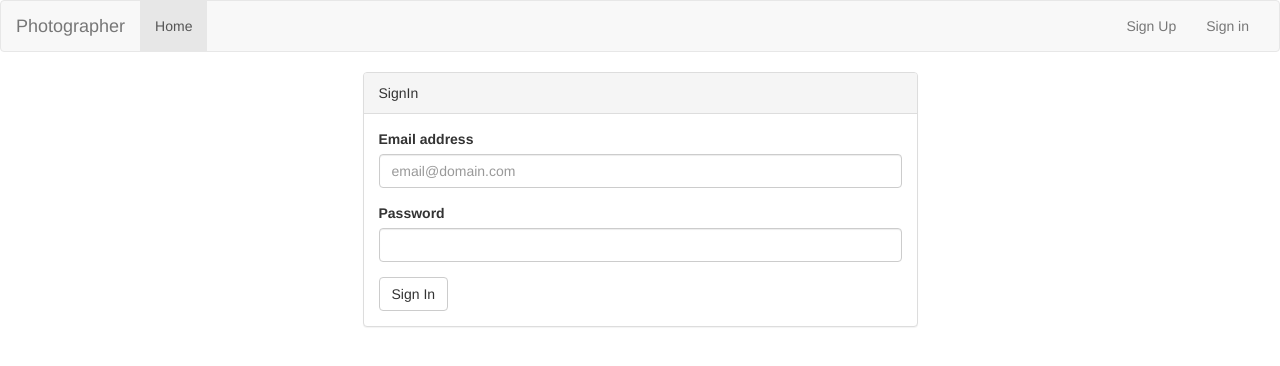
After one commit to ipasa/photographer, a PHP site: template resources/views/auth/signin.twig in a window 1280 px wide. The commit adds this page. Shown: the top 366 px of the page. Run offline with PHP 8.4, Linux system fonts and the light colour scheme; the template is opened without the code that fills it, so the values that code supplies are empty; some libraries are stand-ins or nearby versions.

Commit message:
Sign In Complete

```diff
--- a/app/Middleware/OldInputMiddleware.php
+++ b/app/Middleware/OldInputMiddleware.php
@@ -6,8 +6,10 @@ class OldInputMiddleware extends Middleware
 {
     public function __invoke($request, $response, $next)
     {
-        $this->container->view->getEnvironment()->addGlobal('old', $_SESSION['old']);
-        $_SESSION['old'] = $request->getParams();
+        if (isset($_SESSION['old'])) {
+            $this->container->view->getEnvironment()->addGlobal('old', $_SESSION['old']);
+            $_SESSION['old'] = $request->getParams();
+        }
 
         $response = $next($request, $response);
         return $response;
--- a/app/routes.php
+++ b/app/routes.php
@@ -3,5 +3,7 @@
 $app->get('/', 'HomeController:index')->setName('home');
 
 $app->get('/auth/signup', 'AuthController:getSignUp')->setName('auth.signup');
+$app->post('/auth/signup', 'AuthController:postSignUp');
 
-$app->post('/auth/signup', 'AuthController:postSignUp');
+$app->get('/auth/signin', 'AuthController:getSignIn')->setName('auth.signin');
+$app->post('/auth/signin', 'AuthController:postSignIn');
--- /dev/null
+++ b/resources/views/auth/signin.twig
@@ -0,0 +1,40 @@
+{% extends 'templates/app.twig' %}
+
+{% block content %}
+    <div class="row">
+        <div class="col-md-6 col-md-offset-3">
+            <div class="panel panel-default">
+
+                <div class="panel-heading">
+                    SignIn
+                </div>
+
+                <div class="panel-body">
+                    <form action="{{ path_for('auth.signin') }}" method="post">
+                        <div class="form-group{{ errors.email ? ' has-error':'' }}">
+                            <label for="email">Email address</label>
+                            <input type="email" class="form-control" name="email" id="email" placeholder="email@domain.com" value="{{ old.email }}"
+                            >
+                            {% if errors.email %}
+                                <span class="help-block">{{ errors.email | first }}</span>
+                            {% endif %}
+                        </div>
+
+                        <div class="form-group{{ errors.password ? ' has-error':'' }}">
+                            <label for="password">Password</label>
+                            <input type="password" class="form-control" name="password" id="password">
+                            {% if errors.password %}
+                                <span class="help-block">{{ errors.password | first }}</span>
+                            {% endif %}
+                        </div>
+
+                        <button type="submit" class="btn btn-default">Sign In</button>
+
+                        {{ csrf.field | raw }}
+
+                    </form>
+                </div>
+            </div>
+        </div>
+    </div>
+{% endblock %}
--- a/resources/views/templates/partials/navigation.twig
+++ b/resources/views/templates/partials/navigation.twig
@@ -9,30 +9,30 @@
                 <span class="icon-bar"></span>
                 <span class="icon-bar"></span>
             </button>
-            <a class="navbar-brand" href="#">Brand</a>
+            <a class="navbar-brand" href="{{ path_for('home') }}">Photographer</a>
         </div>
 
         <!-- Collect the nav links, forms, and other content for toggling -->
         <div class="collapse navbar-collapse" id="bs-example-navbar-collapse-1">
             <ul class="nav navbar-nav">
-                <li class="active"><a href="#">Link <span class="sr-only">(current)</span></a></li>
+                <li class="active"><a href="{{ path_for('home') }}">Home <span class="sr-only">(current)</span></a></li>
             </ul>
 
             <ul class="nav navbar-nav navbar-right">
-
+                {% if auth.check %}
                     <li class="dropdown">
                         <a href="#" class="dropdown-toggle" data-toggle="dropdown" role="button" aria-haspopup="true"
-                       aria-expanded="false">Dropdown <span class="caret"></span></a>
+                           aria-expanded="false">{{ auth.user.name }} <span class="caret"></span></a>
                         <ul class="dropdown-menu">
-                        <li><a href="#">Action</a></li>
-                        <li><a href="#">Another action</a></li>
-                        <li><a href="#">Something else here</a></li>
+                            <li><a href="#">Change Password</a></li>
                             <li role="separator" class="divider"></li>
-                        <li><a href="#">Separated link</a></li>
+                            <li><a href="#">Log Out</a></li>
                         </ul>
                     </li>
-                <li><a href="#">Sign Up</a></li>
-                <li><a href="#">Sign in</a></li>
+                {% else %}
+                    <li><a href="{{ path_for('auth.signup') }}">Sign Up</a></li>
+                    <li><a href="{{ path_for('auth.signin') }}">Sign in</a></li>
+                {% endif %}
             </ul>
         </div><!-- /.navbar-collapse -->
     </div><!-- /.container-fluid -->
```
Also changed, not shown: app/Auth/Auth.php (added, +38 -0 lines), app/Controllers/Auth/AuthController.php (+23 -0 lines), bootstrap/app.php (+14 -4 lines). Lines whose indentation alone changed are shown as unchanged.
